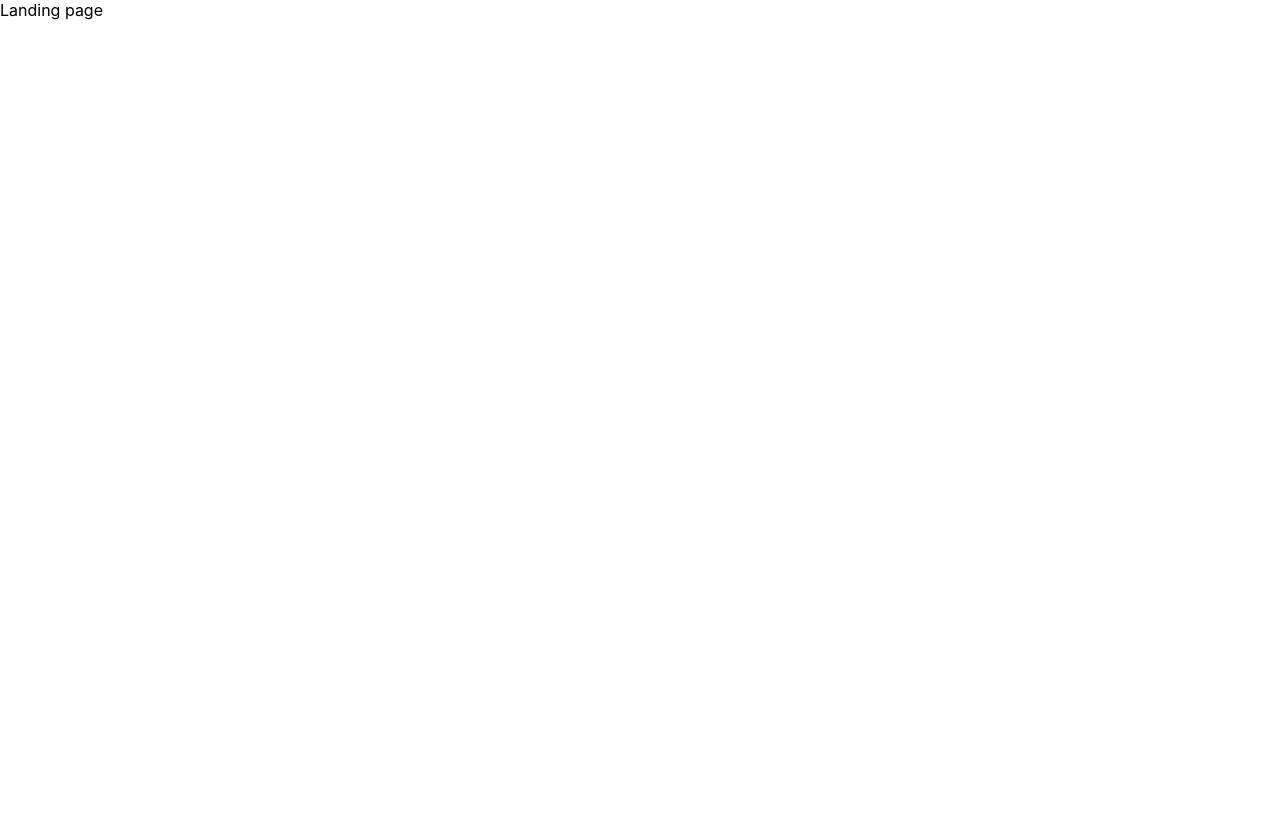
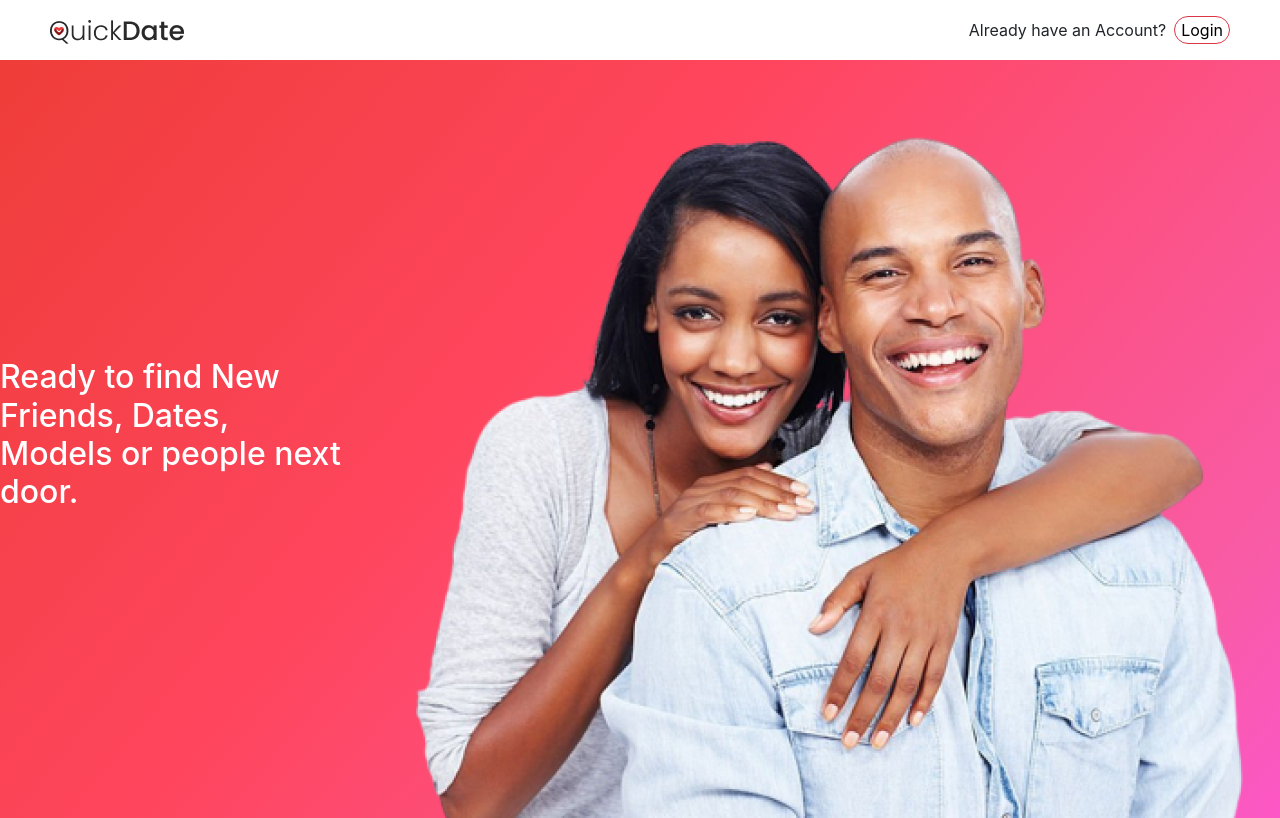
Before and after one commit to aridguy/sanchy-date-app, a React (Create React App) app: page / in a window 1280 px wide. Built offline with nearby package versions, Linux system fonts and the light colour scheme.

Commit message:
Homepage started

```diff
--- a/public/index.html
+++ b/public/index.html
@@ -24,6 +24,10 @@
       work correctly both with client-side routing and a non-root public URL.
       Learn how to configure a non-root public URL by running `npm run build`.
     -->
+
+    <!-- Bootstrap -->
+    <link href="https://cdn.jsdelivr.net/npm/bootstrap@5.1.3/dist/css/bootstrap.min.css" rel="stylesheet" integrity="sha384-1BmE4kWBq78iYhFldvKuhfTAU6auU8tT94WrHftjDbrCEXSU1oBoqyl2QvZ6jIW3" crossorigin="anonymous">
+
     <title>React App</title>
   </head>
   <body>
@@ -39,5 +43,6 @@
       To begin the development, run `npm start` or `yarn start`.
       To create a production bundle, use `npm run build` or `yarn build`.
     -->
+    <script src="https://cdn.jsdelivr.net/npm/bootstrap@5.1.3/dist/js/bootstrap.bundle.min.js" integrity="sha384-ka7Sk0Gln4gmtz2MlQnikT1wXgYsOg+OMhuP+IlRH9sENBO0LRn5q+8nbTov4+1p" crossorigin="anonymous"></script>
   </body>
 </html>
--- a/src/Pages/Home/Home.jsx
+++ b/src/Pages/Home/Home.jsx
@@ -1,8 +1,12 @@
 import React from 'react';
-
+import Header from '../../components/Header/Header';
+import Banner from '../../components/Home/Banner';
 const Home =()=>{
     return(
-        <div>Landing page</div>
+        <div>
+            <Header />
+            <Banner />
+        </div>
     )
 }
 
--- /dev/null
+++ b/src/components/Header/Header.css
@@ -0,0 +1,3 @@
+.header-container{
+    padding:10px 50px;
+}
--- /dev/null
+++ b/src/components/Header/Header.jsx
@@ -0,0 +1,23 @@
+import React from "react";
+import { useNavigate } from "react-router-dom";
+import quick_date from "../../assets/images/quick_date.png";
+import "./Header.css";
+
+const Header = ()=> {
+    const navigate = useNavigate()
+    const linkToLogin =()=> navigate('/login');
+
+    return (
+        <div className="d-flex justify-content-between  align-items-baseline bg-white header-container">
+            <div><img src={quick_date} alt="quick-date" /></div>
+            <div className="d-flex align-items-baseline">
+                <p className="m-2">Already have an Account?</p>
+                <button className="border border-danger rounded-pill bg-white pl-2 pr-2" onClick={linkToLogin}>
+                    Login
+                </button>
+            </div>
+        </div>
+    )
+}
+
+export default Header;
--- /dev/null
+++ b/src/components/Home/Banner.css
@@ -0,0 +1,3 @@
+.banner-container{
+    background: linear-gradient(129.69deg, #EF3D39 0%, rgba(255, 54, 81, 0.92) 40.94%, rgba(248, 73, 156, 0.8975) 87.21%, #FF52E5 112.19%);
+}
--- /dev/null
+++ b/src/components/Home/Banner.jsx
@@ -0,0 +1,13 @@
+import React from "react";
+import './Banner.css';
+import banner_couples from "../../assets/images/banner-couples.png";
+const Banner =()=>{
+    return (
+        <div className=" d-flex justify-content-between align-items-center text-white banner-container">
+            <h2>Ready to find New Friends, Dates, Models or people next door.</h2>
+            <img src={banner_couples} alt="banner-couples" />
+        </div>
+    )
+}
+
+export default Banner;
```
Also changed, not shown: src/assets/images/banner-couples.png (added), src/assets/images/quick_date.png (added).
